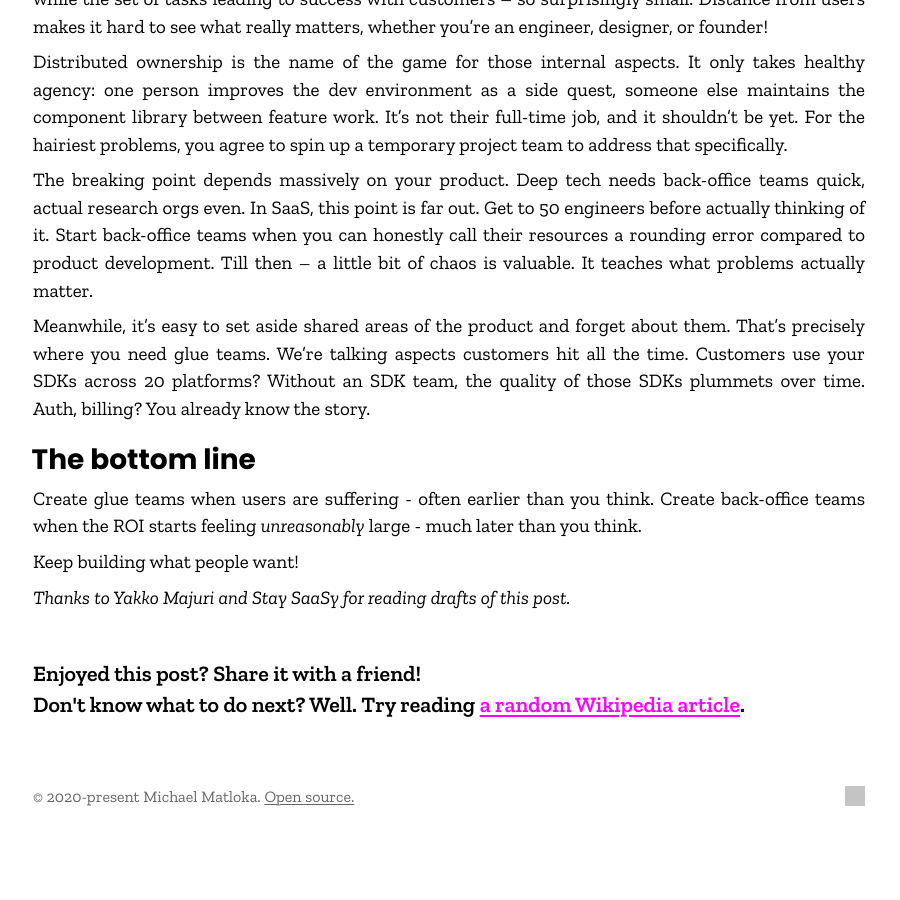
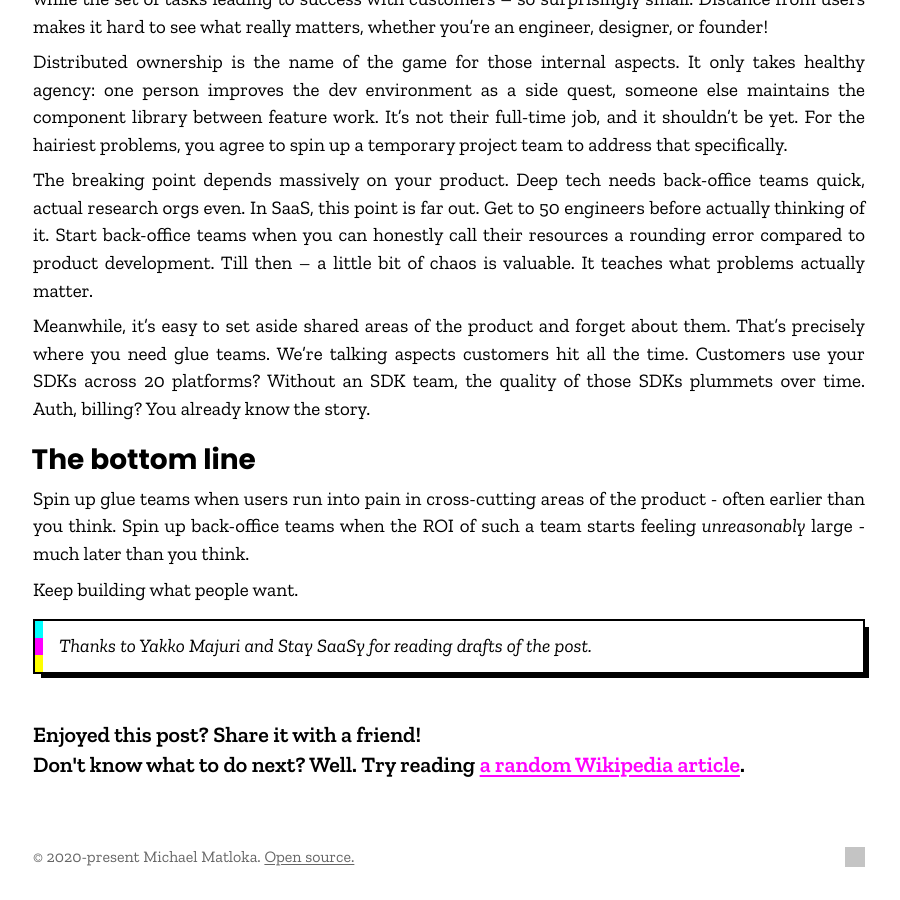
Before and after one commit to Twixes/matloka.com, a Jekyll site: the page built from _posts/2025-07-18-glue-teams-vs-back-office-teams.md, in a window 1280 px wide and 900 px high, scrolled down 1224 px. Shown: the whole window, without its empty margins (191-1091 px from the left). Built offline with Jekyll 4.4.1, drawn with Linux system fonts in a browser that asks for light colours; comment, search, counter and statistics services are not loaded; before the commit the page ends 2064 px from its top, so only the background shows below that; some of the changed text lies outside the part shown; grey boxes are pictures that could not be loaded.

Commit message:
Clarify bottom line

```diff
--- a/_posts/2025-07-18-glue-teams-vs-back-office-teams.md
+++ b/_posts/2025-07-18-glue-teams-vs-back-office-teams.md
@@ -38,8 +38,8 @@ Meanwhile, it's easy to set aside shared areas of the product and forget about t
 
 ## The bottom line
 
-Create glue teams when users are suffering - often earlier than you think. Create back-office teams when the ROI starts feeling *unreasonably* large - much later than you think.
+Spin up glue teams when users run into pain in cross-cutting areas of the product - often earlier than you think. Spin up back-office teams when the ROI of such a team starts feeling *unreasonably* large - much later than you think.
 
-Keep building what people want!
+Keep building what people want.
 
-_Thanks to Yakko Majuri and Stay SaaSy for reading drafts of this post._
+> _Thanks to Yakko Majuri and Stay SaaSy for reading drafts of the post._
```
